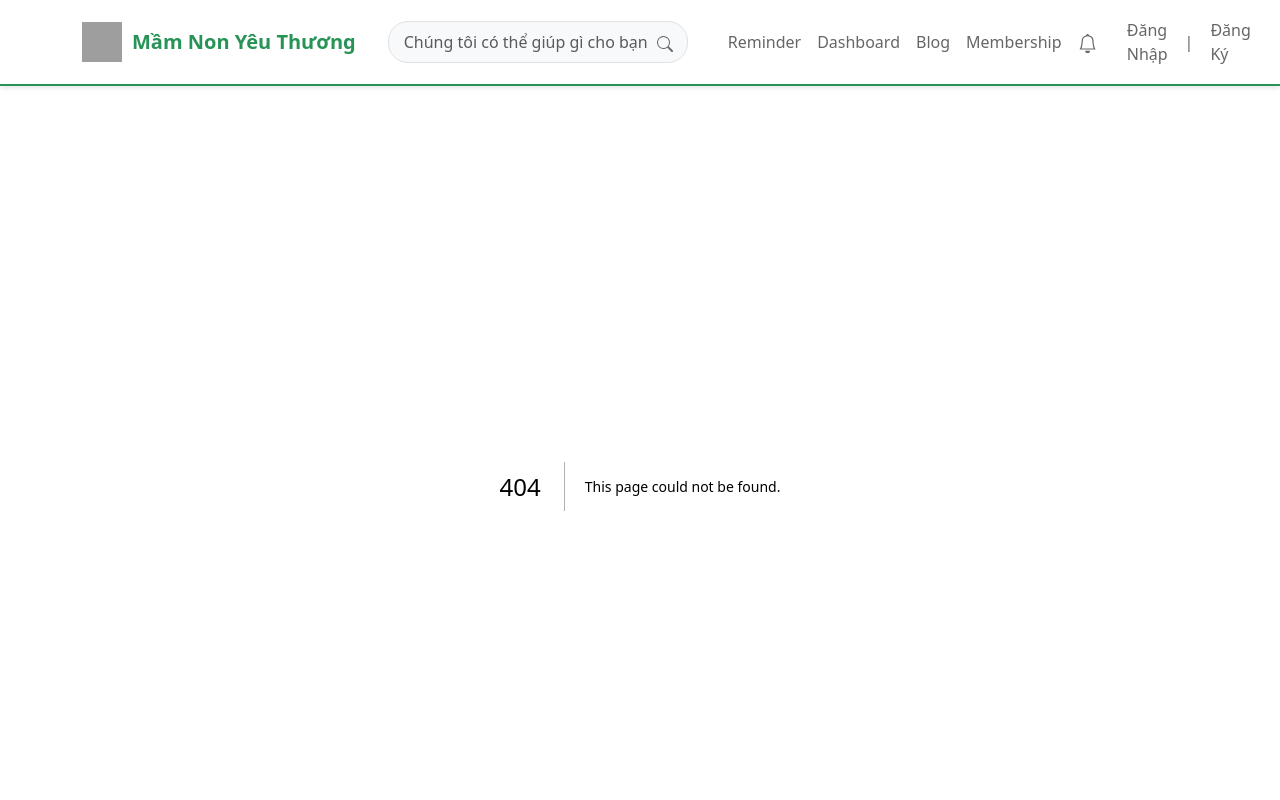
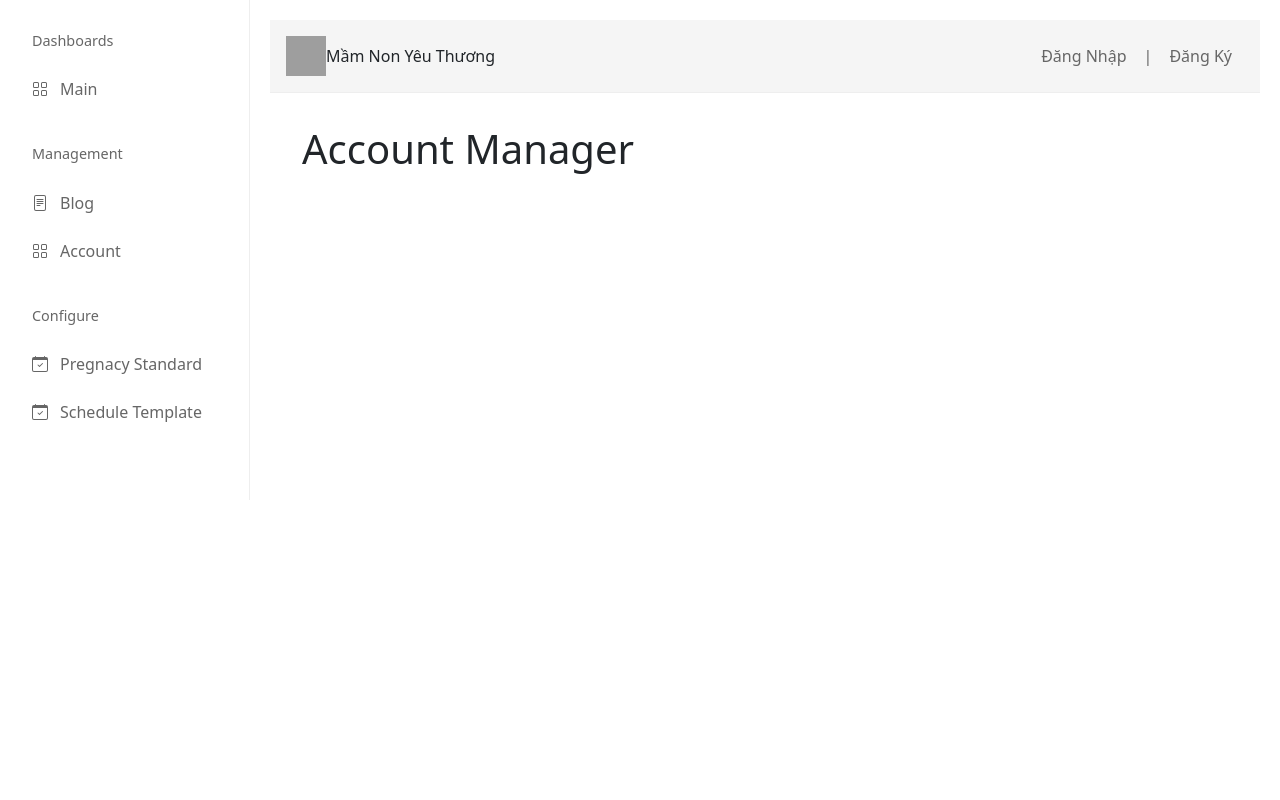
Before and after one commit to SWP-SP25/MNYT_FE, a Next.js app: page /admin/account-manager in a window 1280 px wide. Before the commit this address had no page. Shown: the top 800 px of the page. Built offline with nearby package versions, Linux system fonts and the light colour scheme; grey boxes are pictures that could not be loaded.

Commit message:
admin outline
outline các page của admin có

```diff
--- /dev/null
+++ b/src/app/admin/account-manager/page.tsx
@@ -0,0 +1,17 @@
+'use client';
+import React from "react";
+import AdminLayout from "../components/admin-layout";
+
+const AccountManager = () => {
+  return (
+    <AdminLayout>
+      <div className="p-6">
+        <div className="flex items-center justify-between mb-6">
+          <h1 className="text-2xl font-bold">Account Manager</h1>
+        </div>
+      </div>
+    </AdminLayout>
+  );
+};
+
+export default AccountManager;
--- a/src/app/admin/components/admin-layout.tsx
+++ b/src/app/admin/components/admin-layout.tsx
@@ -1,13 +1,19 @@
 'use client';
 
-import React from 'react';
+import React, { useRef, useState } from 'react';
 import { Sidebar } from './sidebar';
 import Image from 'next/image';
 import Logo from '@/app/img/Logo.ico';
 import { BsBell } from 'react-icons/bs';
 import styles from './admin-layout.module.css';
+import { useAuth } from '@/hooks/useAuth';
+import Link from 'next/link';
+import { Nav } from 'react-bootstrap';
 
 const AdminLayout = ({ children }: { children: React.ReactNode }) => {
+    const { user, loading, logout } = useAuth();
+    const [showAccountPopup, setShowAccountPopup] = useState(false);
+    const accountTarget = useRef(null);
     return (
         <div className={styles.adminLayout}>
             <Sidebar />
@@ -20,7 +26,44 @@ const AdminLayout = ({ children }: { children: React.ReactNode }) => {
                             <span>Mầm Non Yêu Thương</span>
                         </div>
                     </div>
-                    <div className={styles.headerRight}>
+                    <div className="d-flex align-items-center gap-3">
+                            {loading ? (
+                                <span className="text-secondary small">Đang tải...</span>
+                            ) : user ? (
+                                <div className="d-flex align-items-center gap-3">
+                                    <span
+                                        ref={accountTarget}
+                                        className="text-secondary small"
+                                        onClick={() => setShowAccountPopup(!showAccountPopup)}
+                                    >
+                                        Xin chào, <span className="fw-medium text-dark">
+                                            {user.fullName || user.userName || 'Admin System'}
+                                        </span>
+                                    </span>
+                                    <button
+                                        onClick={() => logout()}
+                                        className="btn btn-outline-secondary btn-sm rounded-pill"
+                                    >
+                                        Đăng xuất
+                                    </button>
+                                </div>
+                            ) : (
+                                <div className="auth-buttons">
+                                    <Link href="/login" passHref legacyBehavior>
+                                        <Nav.Link className="auth-link">
+                                            Đăng Nhập
+                                        </Nav.Link>
+                                    </Link>
+                                    <span className="divider">|</span>
+                                    <Link href="/login?mode=register" passHref legacyBehavior>
+                                        <Nav.Link className="auth-link">
+                                            Đăng Ký
+                                        </Nav.Link>
+                                    </Link>
+                                </div>
+                            )}
+                        </div>
+                    {/* <div className={styles.headerRight}>
                         <div className={styles.userInfo}>
                             <span>System Admin</span>
                             <Image
@@ -34,7 +77,7 @@ const AdminLayout = ({ children }: { children: React.ReactNode }) => {
                         <button className={styles.notificationBtn}>
                             <BsBell />
                         </button>
-                    </div>
+                    </div> */}
                 </header>
 
                 {/* Main Content */}
--- a/src/app/admin/components/sidebar.tsx
+++ b/src/app/admin/components/sidebar.tsx
@@ -15,45 +15,33 @@ export const Sidebar = () => {
                         <BsGrid />
                         <span>Main</span>
                     </Link>
-                    <Link href="/admin/insights" className={styles.menuItem}>
-                        <BsGrid />
-                        <span>User Insights</span>
-                    </Link>
                 </nav>
             </div>
 
             <div className={styles.menuGroup}>
                 <h3>Management</h3>
                 <nav>
-                    <Link href="/admin/content" className={styles.menuItem}>
+                    <Link href="/admin/blog-manager" className={styles.menuItem}>
                         <BsFileText />
-                        <span>Home page content</span>
+                        <span>Blog</span>
                     </Link>
-                    <Link href="/admin/tips" className={styles.menuItem}>
-                        <BsFileText />
-                        <span>Tips of the week</span>
-                    </Link>
-                    <Link href="/admin/users" className={styles.menuItem}>
-                        <BsPersonFill />
-                        <span>Users</span>
+                    <Link href="/admin/account-manager" className={styles.menuItem}>
+                        <BsGrid />
+                        <span>Account</span>
                     </Link>
                 </nav>
             </div>
 
             <div className={styles.menuGroup}>
-                <h3>Default Schedule</h3>
+                <h3>Configure</h3>
                 <nav>
-                    <Link href="/admin/schedule/single" className={styles.menuItem}>
+                    <Link href="/admin/pregnacy-standard-config" className={styles.menuItem}>
                         <BsCalendarCheck />
-                        <span>Single birth</span>
+                        <span>Pregnacy Standard</span>
                     </Link>
-                    <Link href="/admin/schedule/twin" className={styles.menuItem}>
+                    <Link href="/admin/schedule-template-config" className={styles.menuItem}>
                         <BsCalendarCheck />
-                        <span>Twin birth</span>
-                    </Link>
-                    <Link href="/admin/schedule/reminder" className={styles.menuItem}>
-                        <BsCalendarCheck />
-                        <span>Schedule's reminder</span>
+                        <span>Schedule Template</span>
                     </Link>
                 </nav>
             </div>
--- a/src/app/layout.tsx
+++ b/src/app/layout.tsx
@@ -25,7 +25,7 @@ export default function RootLayout({
   children: React.ReactNode;
 }>) {
   const pathname = usePathname();
-  const excludedPaths = ["/login", "/register", "/forgotpassword", "/admin"];
+  const excludedPaths = ["/login", "/register", "/forgotpassword", '/admin',"/admin/account-manager","/admin/blog-manager","/admin/pregnacy-standard-config","/admin/schedule-template-config"];
 
   return (
     <html lang="en">
```
Also changed, not shown: src/app/admin/blog-manager/page.tsx (added, +17 -0 lines), src/app/admin/pregnacy-standard-config/page.tsx (added, +17 -0 lines), src/app/admin/schedule-template-config/page.tsx (added, +17 -0 lines).
